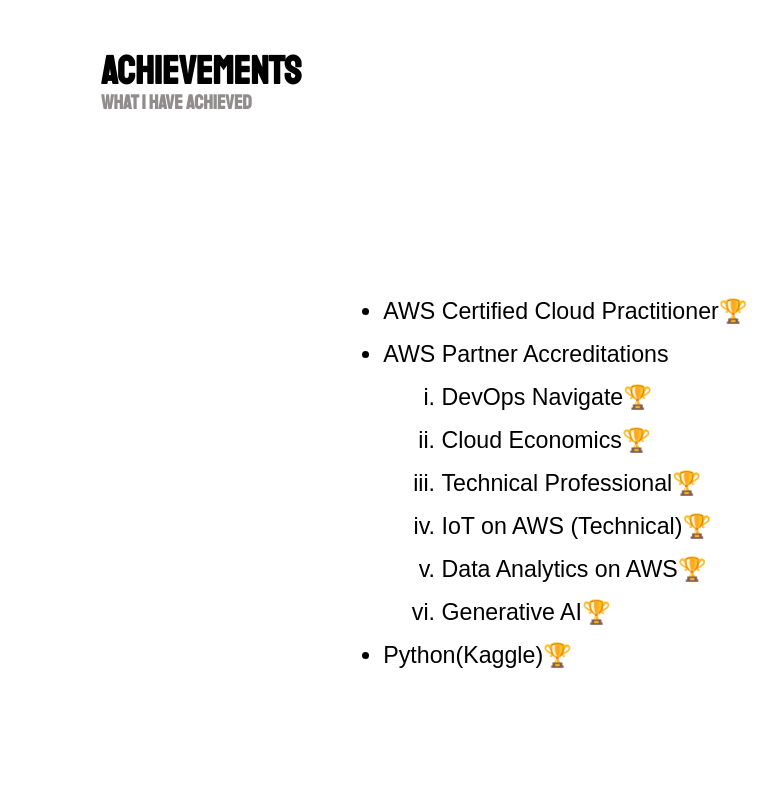
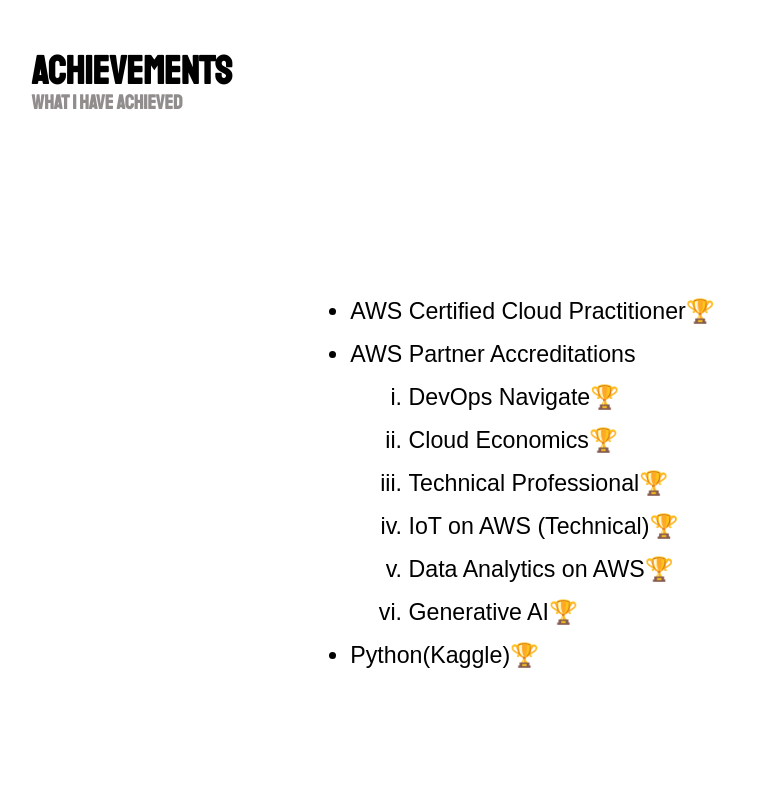
Before and after one commit to rohithgowthamg4927/cloud-resume-challenge, a plain HTML site: page index.html in a window 1280 px wide. Shown: the part 2604-3402 px from the top of the page, without its empty margins (267-1044 px from the left). Drawn offline with nearby package versions, Linux system fonts and the light colour scheme; no server answers; a web font is replaced by a local one.

Commit message:
Updated CV

```diff
--- a/style.css
+++ b/style.css
@@ -209,8 +209,8 @@ hr {
 
 
 .content {
-    margin-left: 360px;
-    width: calc(100% - 360px);
+    margin-left: 22.7%;
+    width: calc(100% - 22.7%);
 }
 
 @media (max-width: 768px) {
```
